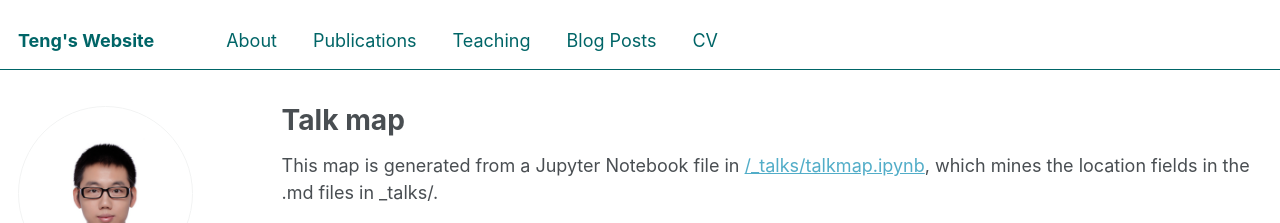
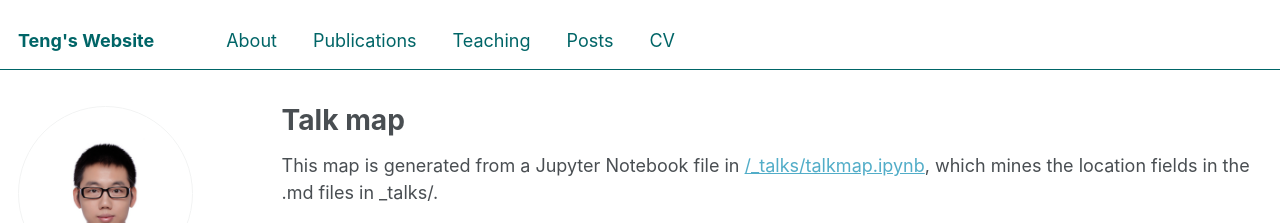
Before and after one commit to teng4/teng4.github.io, a Jekyll site: the page built from _pages/talkmap.html, in a window 1280 px wide. Shown: the top 223 px of the page. Built offline with Jekyll 4.4.1, drawn with Linux system fonts in a browser that asks for light colours; nearby versions of some CDN libraries; some web fonts are replaced.

Commit message:
Update navigation.yml

```diff
--- a/_data/navigation.yml
+++ b/_data/navigation.yml
@@ -18,8 +18,8 @@ main:
   #- title: "Blog Posts"
   #  url: /year-archive/
 
-  - title: "Blog Posts"
-    url: /blog/
+  - title: "Posts"
+    url: /posts/
 
   - title: "CV"
     url: /cv/
```
